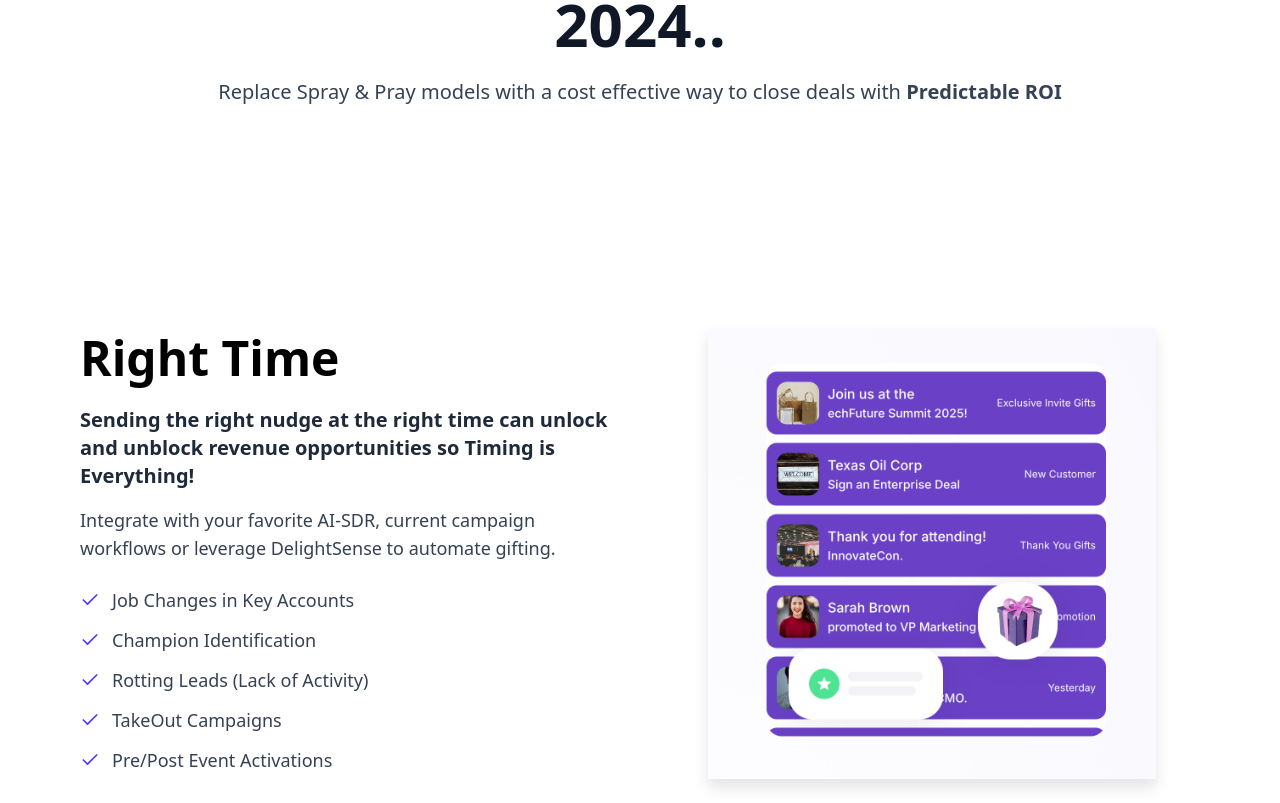
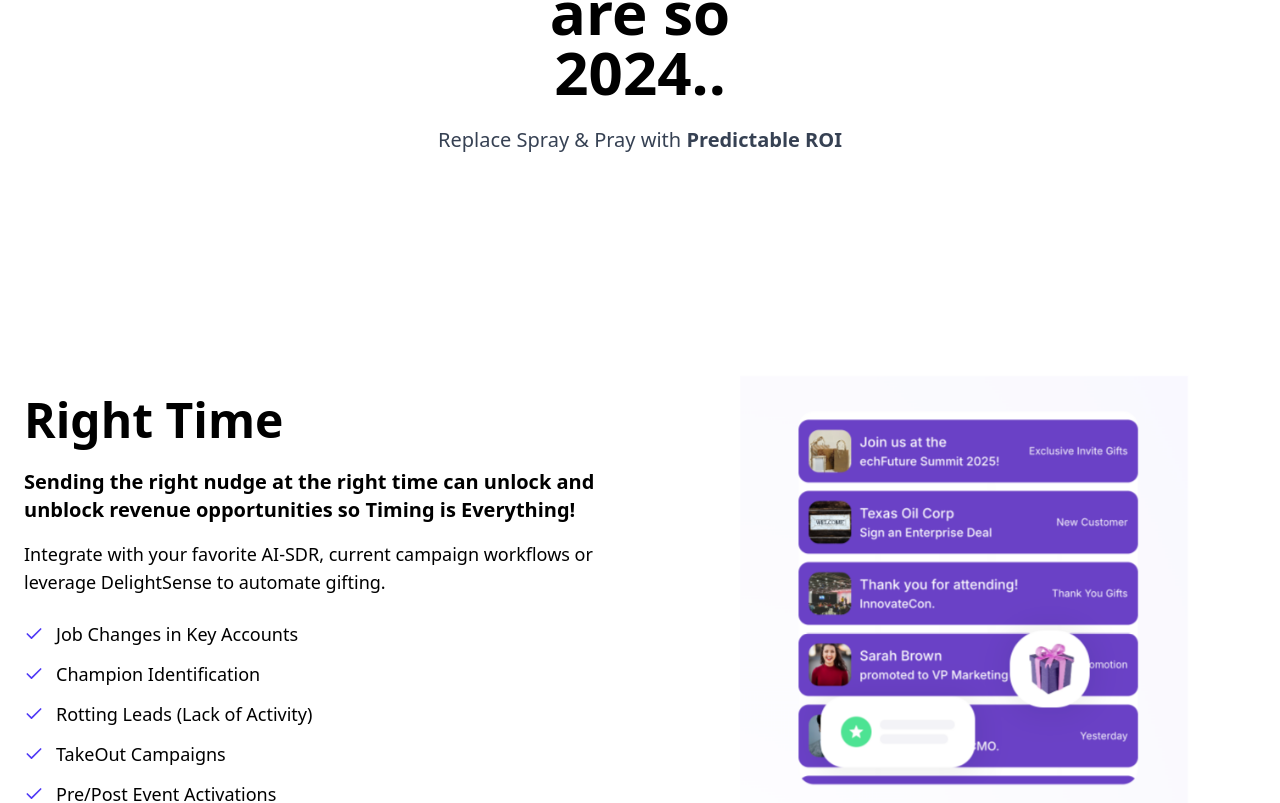
Before and after one commit to satyam904/DL, a React (Vite) app: page / in a window 1280 px wide. Shown: the part 3878-4681 px from the top of the page. Built offline with nearby package versions, Linux system fonts and the light colour scheme.

Commit message:
Updated project files

```diff
--- a/src/components/FeatureAccordion.jsx
+++ b/src/components/FeatureAccordion.jsx
@@ -19,17 +19,17 @@ const SECTION_1 = {
       title:
         "We run everything for you so you can focus on generating more revenue.",
       desc:
-        "We source, store and deliver gifts globally using our warehouse network.",
+        "We can source, negotiate, procure your favroite collection of gifts globally. We can store your collection in our global warehouses in US, Asia or Europe for faster delivery or help you manage your own inventory.",
     },
     {
       title: "Improve Deliverability by 3x.",
       desc:
-        "AI validates addresses and starts conversations if delivery confidence is low.",
+        "AI Agent not only does Address verification & Accuracy but will initiate a conversational bot with the customer in case of missing address and low delivery confidence score.",
     },
     {
       title: "Gifting ROI with CTA Tracking",
       desc:
-        "Track acknowledgements and update CRM lead scores for better ROI decisions.",
+        "Its not just enough to deliver the gift, its important we track acknowledgement of receipt through CTAs. It updates the Lead score in CRM to analyzes Gifting ROI for better investment decisions",
     },
   ],
 };
@@ -43,17 +43,17 @@ const SECTION_2 = {
       title:
         "From hand written notes to creating custom gift packs – you are covered!",
       desc:
-        "We manage sourcing, packing and execution end-to-end.",
+        "Our warehouse Gifting Operations team will take care of every details and any special instructions before dispatching the final swag package to each customer.",
     },
     {
       title: "Launch Campaigns",
       desc:
-        "Launch new products or campaigns with curated gifting experiences.",
+        "Whether you are launching a new product or a new business, we will find the perfect giveaway that helps elevate the positioning.",
     },
     {
       title: "We've got you!",
       desc:
-        "Our Gift Operations Team handles everything from digital to physical gifts.",
+        "Our Gift Operations Team (GOT) can handle anything from digital gifts to gift cards, from custom media on tablets to physical gifts on top of an already extensive catalog of curated items. ",
     },
   ],
 };
--- a/src/components/RightLogicSection.jsx
+++ b/src/components/RightLogicSection.jsx
@@ -1,6 +1,6 @@
-import { motion, useScroll, useTransform } from "framer-motion";
+import { motion } from "framer-motion";
 import { Check } from "lucide-react";
-import { useRef } from "react";
+import { useState, useRef, useEffect } from "react";
 
 import img1 from "../assets/1.png";
 import img2 from "../assets/2.png";
@@ -25,103 +25,80 @@ const DATA = [
   {
     title: "Right Gift",
     sub:
-      "Our AI ✦ Agent will match the perfect gift, find the right address to deliver & make them feel special.",
+      "Our AI ✦ Agent will match the perfect gift, find the right address to deliver & make them feel special, so you can monetize that delight!",
     desc:
-      "Leveraging CRM activities, call records, Linkedin etc.",
+      "Leveraging all CRM activities, call records, external information from Linkedin etc. our AI agent will continuously build a pscychographic profile using 14+ signals and suggest the perfect gift within your catalog and budget",
     image: img2,
   },
   {
     title: "Right Person",
     sub:
-      "DelightDiscover AI✦ Agent will find the ideal customer personas.",
+      "DelightDiscover AI✦ Agent will find the ideal customer personas in desired target accounts who have high intent to buy. No Guesswork or wasted resources",
     desc:
-      "The AI agent prioritizes highest Gift ROI personas.",
+      "While every lead, prospect & customer could use a special nudge with a physical gift, the AI agent will prioritize the ones who will yield the highest Gift ROI.",
     image: img3,
   },
 ];
 
 const RightLogicAnimated = () => {
-  const scrollRef = useRef(null);
+  const [currentIndex, setCurrentIndex] = useState(0);
+  const refs = useRef([]);
 
-  const { scrollYProgress } = useScroll({
-    target: scrollRef,
-    offset: ["start start", "end start"],
+  useEffect(() => {
+    const observer = new IntersectionObserver(
+      (entries) => {
+        entries.forEach((entry) => {
+          if (entry.isIntersecting) {
+            setCurrentIndex(Number(entry.target.dataset.index));
+          }
         });
+      },
+      {
+        rootMargin: "-50% 0px -50% 0px", // 👈 perfect center
+      }
+    );
 
-  const x = useTransform(
-    scrollYProgress,
-    [0, 1],
-    ["0%", `-${(DATA.length - 1) * 100}%`]
-  );
+    refs.current.forEach((el) => el && observer.observe(el));
+    return () => observer.disconnect();
+  }, []);
 
   return (
     <section className="bg-white">
-      {/* ===== HEADING ===== */}
-      <div className="max-w-5xl mx-auto text-center py-12 px-6">
-        <h1 className="text-4xl md:text-6xl font-bold text-gray-900 mb-6">
+      {/* ---------- HEADING ---------- */}
+      <div className="max-w-4xl mx-auto px-6 text-center pt-24 pb-12">
+        <h1 className="text-4xl md:text-6xl font-bold mb-6">
           Automated Gifting Portals are so <br className="hidden sm:block" />
           2024..
         </h1>
         <p className="text-xl text-gray-700">
-          Replace Spray & Pray models with a cost effective way to close deals
-          with <b> Predictable ROI</b>
+          Replace Spray & Pray with <b>Predictable ROI</b>
         </p>
       </div>
 
-      {/* ================= DESKTOP (ANIMATED) ================= */}
+      {/* ---------- SCROLL WRAPPER ---------- */}
+      <div className="relative">
+        <div className="max-w-7xl mx-auto px-6 grid grid-cols-1 md:grid-cols-2 gap-16">
+
+          {/* ---------- LEFT TEXT ---------- */}
+          <div>
+            {DATA.map((item, i) => (
               <div
-        ref={scrollRef}
-        className="relative hidden md:block"
-        style={{ height: `${(DATA.length - 1) * 100}vh` }}
+                key={i}
+                ref={(el) => (refs.current[i] = el)}
+                data-index={i}
+                className="min-h-screen flex items-center"
               >
-        <div className="sticky top-0 h-screen flex items-center overflow-hidden">
-          <motion.div style={{ x }} className="flex w-[300vw]">
-            {DATA.map((item, index) => (
-              <div
-                key={index}
-                className="w-screen flex items-center justify-center px-20"
-              >
-                <Content item={item} />
-              </div>
-            ))}
-          </motion.div>
-        </div>
-      </div>
-
-      {/* ================= MOBILE (STATIC) ================= */}
-      <div className="md:hidden px-6 space-y-24">
-        {DATA.map((item, index) => (
-          <Content key={index} item={item} />
-        ))}
-      </div>
-    </section>
-  );
-};
-
-/* ===== REUSABLE CONTENT ===== */
-const Content = ({ item }) => (
-  <div className="grid md:grid-cols-2 gap-12 max-w-7xl mx-auto items-center">
-    {/* TEXT */}
                 <div>
                   <h2 className="text-4xl md:text-5xl font-bold mb-6">
                     {item.title}
                   </h2>
-
-      <p className="text-xl font-semibold text-gray-800 mb-4">
-        {item.sub}
-      </p>
-
-      <p className="text-lg text-gray-700 mb-6 max-w-xl">
-        {item.desc}
-      </p>
+                  <p className="text-xl font-semibold mb-4">{item.sub}</p>
+                  <p className="text-lg mb-6 max-w-xl">{item.desc}</p>
 
                   {item.bullets && (
                     <ul className="space-y-3">
-          {item.bullets.map((b, i) => (
-            <li
-              key={i}
-              className="flex items-start gap-3 text-lg text-gray-700"
-            >
+                      {item.bullets.map((b, idx) => (
+                        <li key={idx} className="flex gap-3 text-lg">
                           <Check className="mt-1 h-5 w-5 text-indigo-600" />
                           {b}
                         </li>
@@ -129,16 +106,32 @@ const Content = ({ item }) => (
                     </ul>
                   )}
                 </div>
+              </div>
+            ))}
+          </div>
 
-    {/* IMAGE */}
-    <div className="flex justify-center">
-      <img
+          {/* ---------- RIGHT IMAGE ---------- */}
+          <div className="hidden md:block">
+            <div className="sticky top-28 h-screen flex items-center justify-center">
+              {DATA.map((item, idx) => (
+                <motion.img
+                  key={idx}
                   src={item.image}
-        alt={item.title}
-        className="w-full max-w-md drop-shadow-xl"
+                  animate={{
+                    opacity: currentIndex === idx ? 1 : 0,
+                    scale: currentIndex === idx ? 1 : 0.9,
+                  }}
+                  transition={{ duration: 0.4 }}
+                  className="absolute w-full max-w-md"
                 />
+              ))}
             </div>
           </div>
+
+        </div>
+      </div>
+    </section>
   );
+};
 
 export default RightLogicAnimated;
```
Lines whose indentation alone changed are shown as unchanged.
